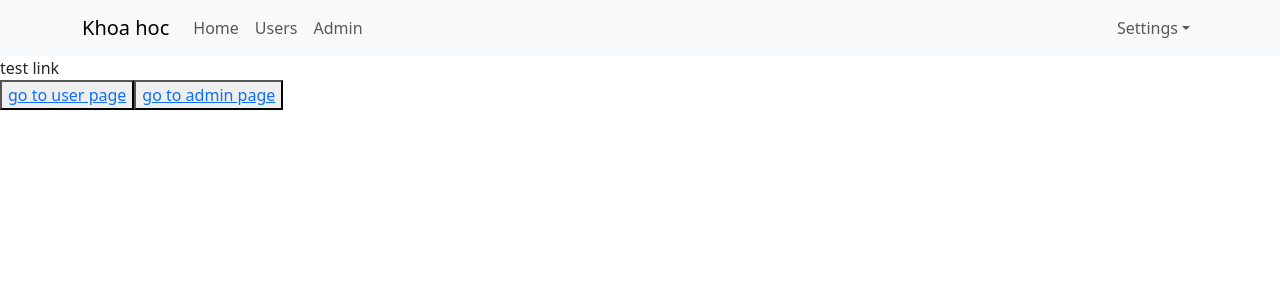
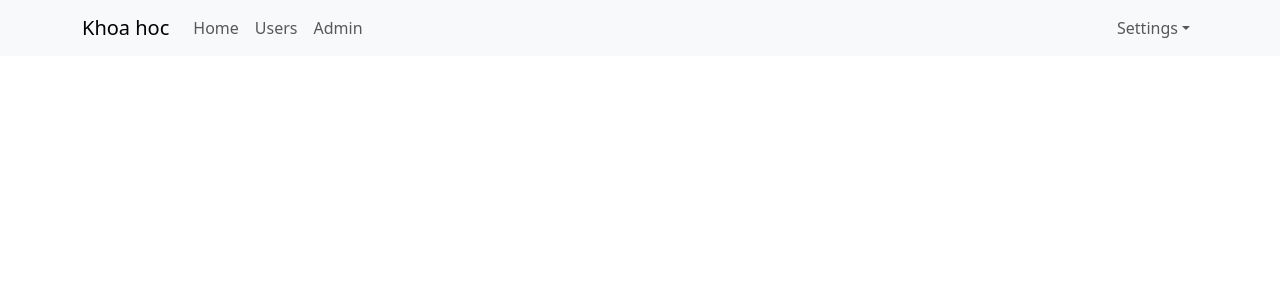
Before and after one commit to tranphu69/demo, a React (Create React App) app: page / in a window 1280 px wide. Shown: the top 300 px of the page. Built offline with nearby package versions, Linux system fonts and the light colour scheme.

Commit message:
video 49

```diff
--- a/src/App.js
+++ b/src/App.js
@@ -1,22 +1,21 @@
 import './App.scss';
 import React from 'react';
 import Header from './components/Header/Header';
-import { Link } from 'react-router-dom';
+import { Link, Outlet } from 'react-router-dom';
 
 const App = () => {
 
   return (
     <div className="app-container">
-      <Header/>
-      <div>
-        test link
-        <div>
-          <button>
-            <Link to="/users"> go to user page </Link>
-          </button>
-          <button>
-            <Link to="/admin"> go to admin page </Link>
-            </button>
+      <div className='header-container'>
+        <Header/>
+      </div>
+      <div className='main-container'>
+        <div className='sidenav-container'>
+
+        </div>
+        <div className='app-content'>
+          <Outlet/>
         </div>
       </div>
     </div>
--- a/src/index.js
+++ b/src/index.js
@@ -15,9 +15,10 @@
     {/* <React.StrictMode> */}
     <BrowserRouter>
       <Routes>
-        <Route path="/" element={<App/>}/>
-        <Route path="users" element={<User/>}/>
-        <Route path="admin" element={<Admin/>}/>
+        <Route path="/" element={<App/>}>
+          <Route path="users" element={<User/>}/>
+          <Route path="admin" element={<Admin/>}/>
+        </Route>
       </Routes>
     </BrowserRouter>
     {/* </React.StrictMode> */}
```
